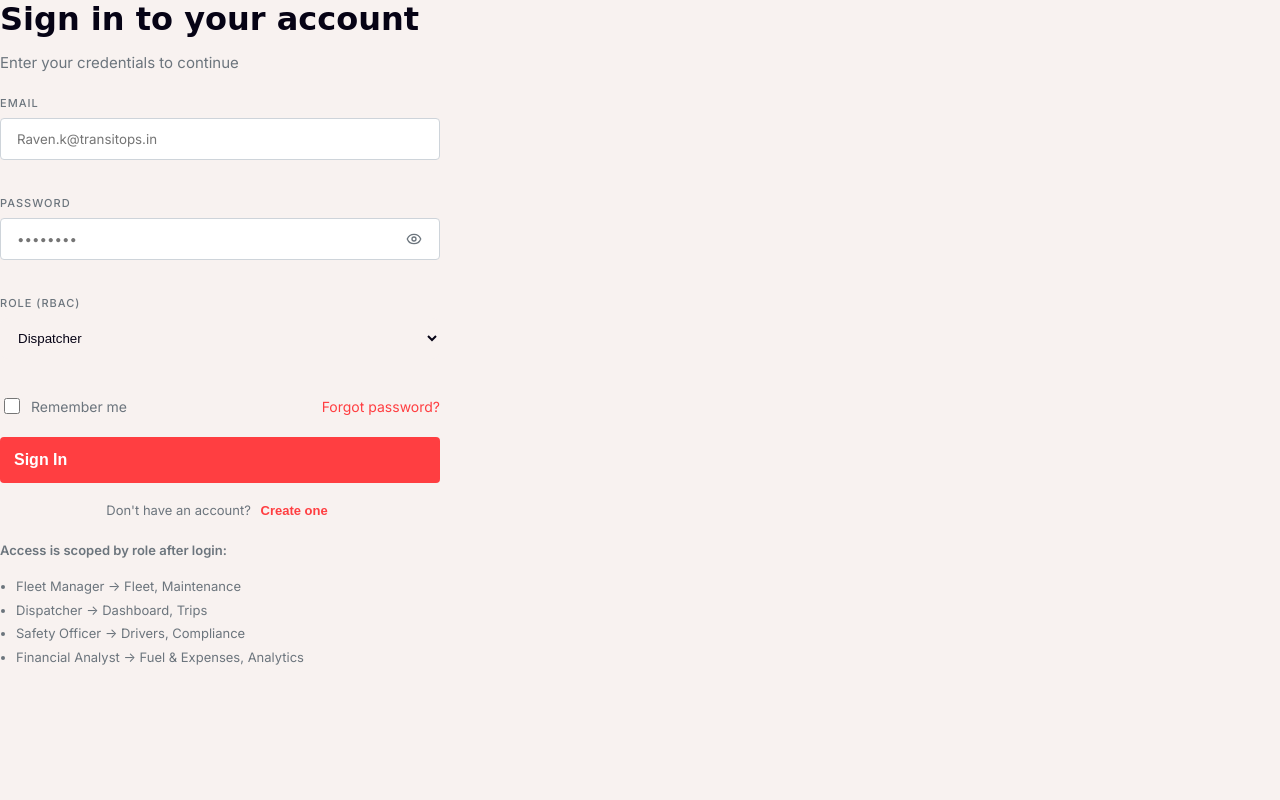
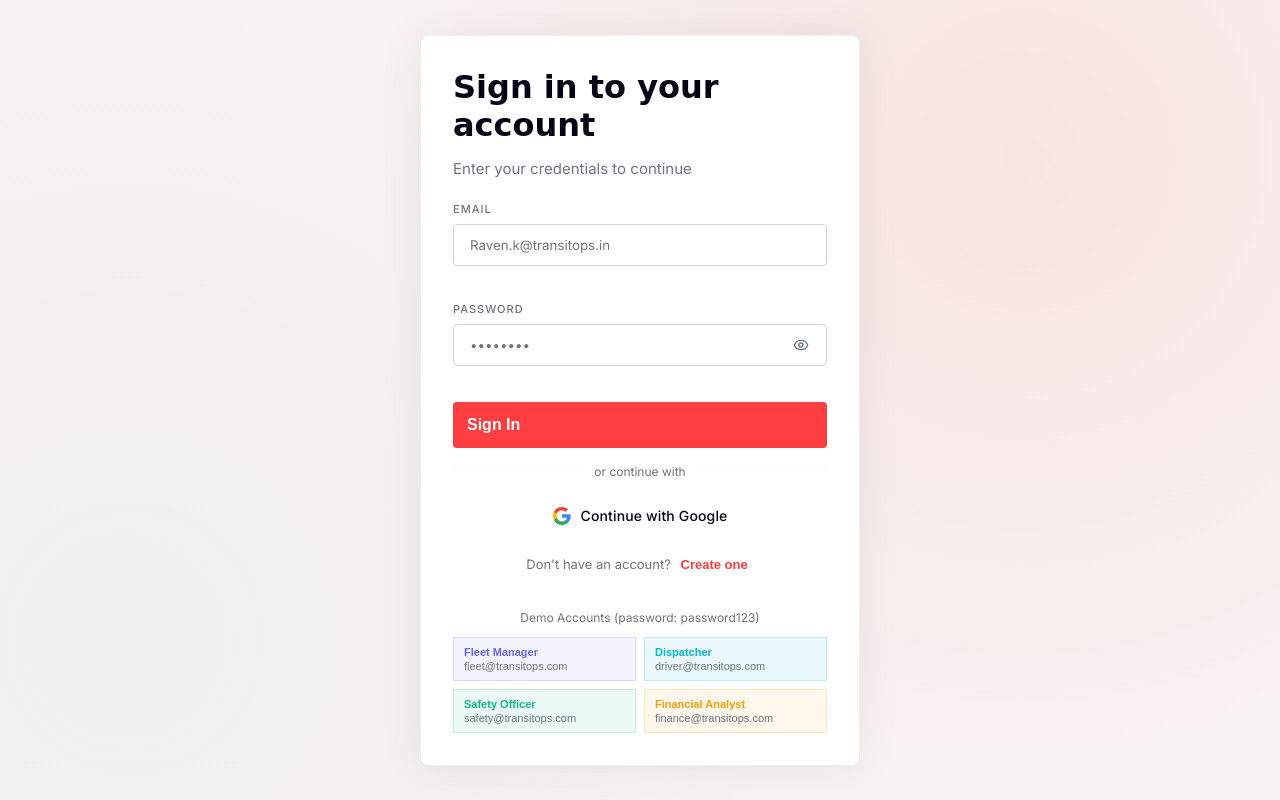
Before and after one commit to Yuvraj-Pandiya/odoo_virtual_1, a React (Vite) app in the folder frontend/: page /login in a window 1280 px wide. Built offline with nearby package versions, Linux system fonts and the light colour scheme.

Commit message:
feat: Restore Google OAuth2, remove Sign In role selection, and center login card

```diff
--- a/frontend/src/context/AuthContext.jsx
+++ b/frontend/src/context/AuthContext.jsx
@@ -36,8 +36,8 @@ export const AuthProvider = ({ children }) => {
   });
 
   // ─── Local Email/Password Login (UNCHANGED) ──────────────────────────────
-  const login = useCallback(async (email, password, role) => {
-    const { data } = await api.post('/auth/login', { email, password, role });
+  const login = useCallback(async (email, password) => {
+    const { data } = await api.post('/auth/login', { email, password });
     localStorage.setItem('transitops_token', data.token);
     localStorage.setItem('transitops_user', JSON.stringify(data.user));
     setUser(data.user);
--- a/frontend/src/logistica-theme.css
+++ b/frontend/src/logistica-theme.css
@@ -513,3 +513,62 @@ h1, h2, h3, h4, h5, h6 {
 @keyframes google-spin {
   to { transform: rotate(360deg); }
 }
+
+/* Login Page Styles (Centered Card Layout) */
+.login-page {
+  min-height: 100vh;
+  display: flex;
+  align-items: center;
+  justify-content: center;
+  background: var(--bg-main);
+  position: relative;
+  overflow: hidden;
+  padding: 24px;
+  box-sizing: border-box;
+}
+.login-bg {
+  position: absolute;
+  inset: 0;
+  background: radial-gradient(circle at 80% 20%, rgba(255, 62, 65, 0.08) 0%, transparent 50%),
+              radial-gradient(circle at 10% 80%, rgba(81, 207, 237, 0.06) 0%, transparent 50%);
+  z-index: 1;
+}
+.login-card {
+  width: 100%;
+  max-width: 440px;
+  background: var(--bg-card);
+  border: 1px solid var(--border-color);
+  border-radius: 8px;
+  padding: 32px;
+  box-shadow: var(--card-shadow);
+  z-index: 2;
+  position: relative;
+  box-sizing: border-box;
+}
+.login-logo {
+  display: flex;
+  align-items: center;
+  gap: 12px;
+  margin-bottom: 24px;
+}
+.login-logo-icon {
+  background: var(--logistica-primary);
+  width: 48px;
+  height: 48px;
+  border-radius: 8px;
+  display: flex;
+  align-items: center;
+  justify-content: center;
+}
+.login-title {
+  font-size: 24px;
+  font-weight: 700;
+  color: var(--text-main);
+}
+.login-subtitle {
+  font-size: 13px;
+  color: var(--text-muted);
+}
+.divider {
+  border-top: 1px solid var(--border-color);
+}
--- a/frontend/src/pages/Login.jsx
+++ b/frontend/src/pages/Login.jsx
@@ -1,9 +1,26 @@
-import { useState } from 'react';
-import { useNavigate } from 'react-router-dom';
+import { useState, useEffect } from 'react';
+import { useNavigate, useSearchParams } from 'react-router-dom';
 import { useAuth } from '../context/AuthContext';
 import api from '../api/client';
 import { Zap, Eye, EyeOff, AlertCircle, ArrowLeft } from 'lucide-react';
 import toast from 'react-hot-toast';
+
+// Google 'G' SVG icon — official Google brand colors
+const GoogleIcon = () => (
+  <svg width="18" height="18" viewBox="0 0 18 18" fill="none" xmlns="http://www.w3.org/2000/svg">
+    <path d="M17.64 9.205c0-.639-.057-1.252-.164-1.841H9v3.481h4.844a4.14 4.14 0 01-1.796 2.716v2.259h2.908c1.702-1.567 2.684-3.875 2.684-6.615z" fill="#4285F4"/>
+    <path d="M9 18c2.43 0 4.467-.806 5.956-2.18l-2.908-2.259c-.806.54-1.837.86-3.048.86-2.344 0-4.328-1.584-5.036-3.711H.957v2.332A8.997 8.997 0 009 18z" fill="#34A853"/>
+    <path d="M3.964 10.71A5.41 5.41 0 013.682 9c0-.593.102-1.17.282-1.71V4.958H.957A8.996 8.996 0 000 9c0 1.452.348 2.827.957 4.042l3.007-2.332z" fill="#FBBC05"/>
+    <path d="M9 3.58c1.321 0 2.508.454 3.44 1.345l2.582-2.58C13.463.891 11.426 0 9 0A8.997 8.997 0 00.957 4.958L3.964 6.29C4.672 4.163 6.656 3.58 9 3.58z" fill="#EA4335"/>
+  </svg>
+);
+
+const DEMO_ACCOUNTS = [
+  { role: 'Fleet Manager', email: 'fleet@transitops.com', color: '#6366f1' },
+  { role: 'Dispatcher', email: 'driver@transitops.com', color: '#06b6d4' },
+  { role: 'Safety Officer', email: 'safety@transitops.com', color: '#10b981' },
+  { role: 'Financial Analyst', email: 'finance@transitops.com', color: '#f59e0b' },
+];
 
 const ROLES = [
   { value: 'fleet_manager', label: 'Fleet Manager' },
@@ -17,24 +34,39 @@ export default function LoginPage() {
   const [form, setForm] = useState({ name: '', email: '', password: '', role: 'dispatcher' });
   const [showPassword, setShowPassword] = useState(false);
   const [loading, setLoading] = useState(false);
+  const [googleLoading, setGoogleLoading] = useState(false);
   const [error, setError] = useState('');
-  const [rememberMe, setRememberMe] = useState(false);
   const { login } = useAuth();
   const navigate = useNavigate();
+  const [searchParams] = useSearchParams();
+
+  // Read ?error param set by backend on OAuth2 rejection (e.g., local account conflict)
+  useEffect(() => {
+    const urlError = searchParams.get('error');
+    if (urlError) {
+      setError(decodeURIComponent(urlError));
+    }
+  }, [searchParams]);
+
+  const handleGoogleLogin = () => {
+    setGoogleLoading(true);
+    setError('');
+    window.location.href = 'http://localhost:5000/api/auth/google';
+  };
 
   const handleSignIn = async (e) => {
     e.preventDefault();
     setError('');
-    if (!form.email || !form.password || !form.role) {
-      setError('Please enter email, password, and select your role.');
+    if (!form.email || !form.password) {
+      setError('Please enter email and password.');
       return;
     }
     setLoading(true);
     try {
-      const user = await login(form.email, form.password, form.role);
+      const user = await login(form.email, form.password);
       toast.success('Welcome to TransitOps!');
 
-      // Scoped redirection based on user role
+      // Auto redirect based on role
       if (user.role === 'fleet_manager') {
         navigate('/vehicles');
       } else if (user.role === 'dispatcher') {
@@ -90,6 +122,11 @@ export default function LoginPage() {
     } finally {
       setLoading(false);
     }
+  };
+
+  const fillDemo = (email) => {
+    setForm(f => ({ ...f, email, password: 'password123' }));
+    setError('');
   };
 
   const toggleMode = () => {
@@ -154,36 +191,6 @@ export default function LoginPage() {
                 </div>
               </div>
 
-              <div className="form-group">
-                <label className="form-label" style={{ fontSize: '11px', letterSpacing: '1px', textTransform: 'uppercase', color: 'var(--text-muted)' }}>ROLE (RBAC)</label>
-                <select
-                  className="form-select"
-                  style={{ width: '100%', padding: '12px 14px', borderRadius: '8px', background: 'var(--bg-main)', border: '1px solid var(--border)', color: 'var(--text-main)' }}
-                  value={form.role}
-                  onChange={e => setForm(f => ({ ...f, role: e.target.value }))}
-                  required
-                >
-                  {ROLES.map(r => (
-                    <option key={r.value} value={r.value}>{r.label}</option>
-                  ))}
-                </select>
-              </div>
-
-              <div style={{ display: 'flex', justifyContent: 'space-between', alignItems: 'center', fontSize: '14px' }}>
-                <label style={{ display: 'flex', alignItems: 'center', gap: '8px', cursor: 'pointer', color: 'var(--text-muted)' }}>
-                  <input
-                    type="checkbox"
-                    checked={rememberMe}
-                    onChange={e => setRememberMe(e.target.checked)}
-                    style={{ width: '16px', height: '16px', accentColor: 'var(--logistica-primary)' }}
-                  />
-                  Remember me
-                </label>
-                <a href="#forgot" style={{ color: 'var(--logistica-primary)', textDecoration: 'none' }} onClick={(e) => { e.preventDefault(); toast.error("Contact your fleet administrator to reset password."); }}>
-                  Forgot password?
-                </a>
-              </div>
-
               {error && (
                 <div className="logistica-alert logistica-alert-danger">
                   <AlertCircle size={15} style={{ flexShrink: 0 }} />
@@ -205,6 +212,34 @@ export default function LoginPage() {
               </button>
             </form>
 
+            {/* ─── Google OAuth Button ─── */}
+            <div style={{ marginTop: 16 }}>
+              <div style={{ display: 'flex', alignItems: 'center', gap: 12, margin: '0 0 16px' }}>
+                <div style={{ flex: 1, height: 1, background: 'var(--border-color)', opacity: 0.3 }} />
+                <span style={{ fontSize: 12, color: 'var(--text-muted)', whiteSpace: 'nowrap' }}>or continue with</span>
+                <div style={{ flex: 1, height: 1, background: 'var(--border-color)', opacity: 0.3 }} />
+              </div>
+              <button
+                id="google-login-btn"
+                type="button"
+                className="btn-google"
+                onClick={handleGoogleLogin}
+                disabled={googleLoading || loading}
+              >
+                {googleLoading ? (
+                  <span style={{ display: 'flex', alignItems: 'center', gap: 8 }}>
+                    <span className="google-spinner" />
+                    Connecting to Google...
+                  </span>
+                ) : (
+                  <span style={{ display: 'flex', alignItems: 'center', gap: 10 }}>
+                    <GoogleIcon />
+                    Continue with Google
+                  </span>
+                )}
+              </button>
+            </div>
+
             <div style={{ textAlign: 'center', marginTop: '16px' }}>
               <span style={{ fontSize: '13px', color: 'var(--text-muted)' }}>Don't have an account? </span>
               <button
@@ -218,14 +253,30 @@ export default function LoginPage() {
 
             <div className="divider" style={{ margin: '20px 0 16px', opacity: 0.2 }} />
 
-            <div style={{ color: 'var(--text-muted)', fontSize: '13px', lineHeight: '1.8' }}>
-              <div style={{ fontWeight: '600', marginBottom: '6px' }}>Access is scoped by role after login:</div>
-              <ul style={{ paddingLeft: '16px', listStyleType: 'disc' }}>
-                <li>Fleet Manager &rarr; Fleet, Maintenance</li>
-                <li>Dispatcher &rarr; Dashboard, Trips</li>
-                <li>Safety Officer &rarr; Drivers, Compliance</li>
-                <li>Financial Analyst &rarr; Fuel &amp; Expenses, Analytics</li>
-              </ul>
+            <div>
+              <p style={{ fontSize: 12, color: 'var(--text-muted)', textAlign: 'center', marginBottom: 12 }}>
+                Demo Accounts (password: password123)
+              </p>
+              <div style={{ display: 'grid', gridTemplateColumns: '1fr 1fr', gap: 8 }}>
+                {DEMO_ACCOUNTS.map(({ role, email, color }) => (
+                  <button
+                    key={email}
+                    id={`demo-${role.toLowerCase().replace(' ', '-')}`}
+                    type="button"
+                    onClick={() => fillDemo(email)}
+                    style={{
+                      background: `${color}14`, border: `1px solid ${color}30`,
+                      borderRadius: 'var(--radius-sm)', padding: '8px 10px',
+                      cursor: 'pointer', textAlign: 'left', transition: 'all 150ms'
+                    }}
+                    onMouseEnter={e => e.currentTarget.style.borderColor = `${color}60`}
+                    onMouseLeave={e => e.currentTarget.style.borderColor = `${color}30`}
+                  >
+                    <div style={{ fontSize: 11, fontWeight: 700, color, marginBottom: 2 }}>{role}</div>
+                    <div style={{ fontSize: 11, color: 'var(--text-muted)' }}>{email}</div>
+                  </button>
+                ))}
+              </div>
             </div>
           </>
         ) : (
```
Also changed, not shown: 2 other files (tests, documents, lock files or other folders).
